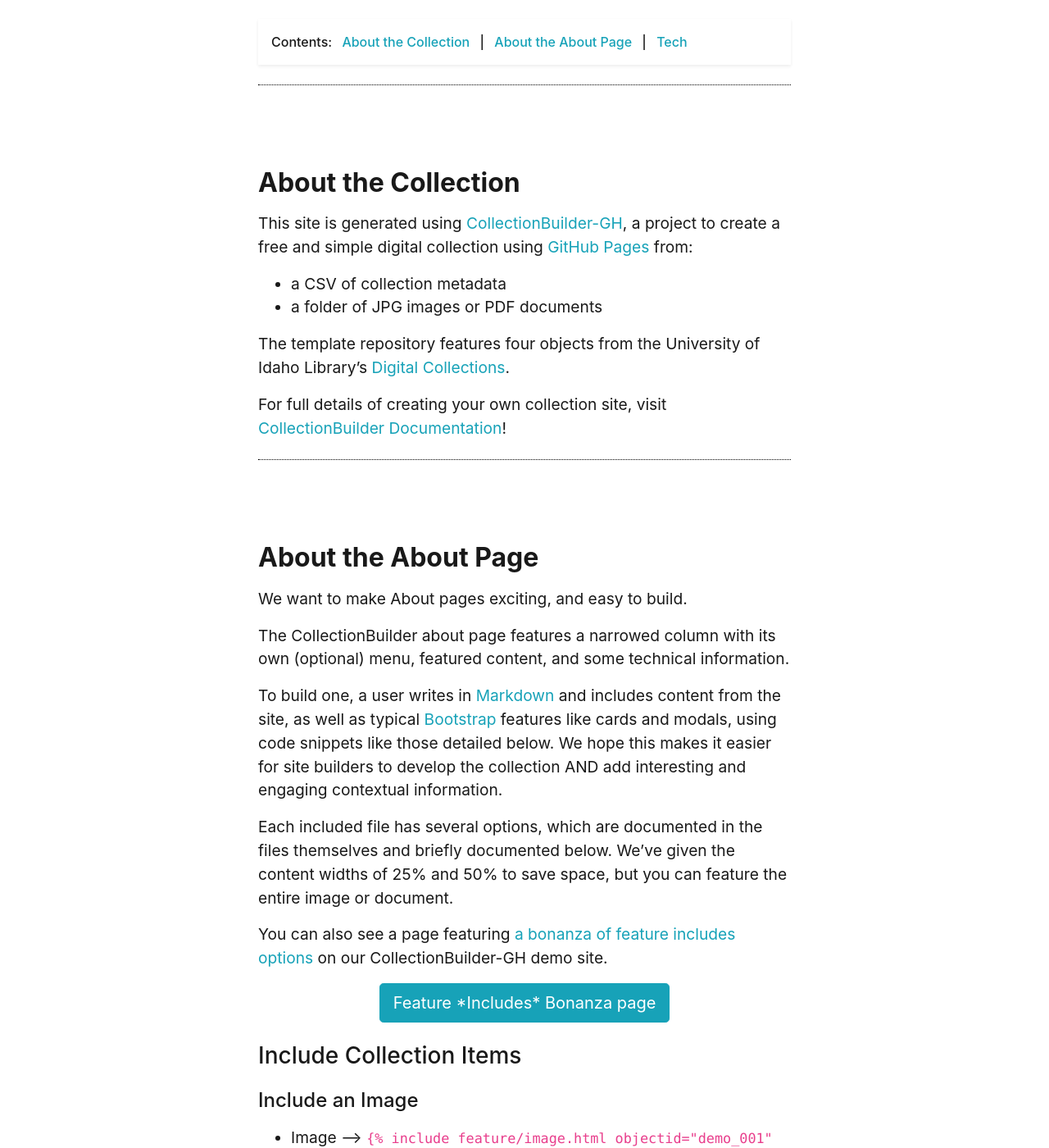
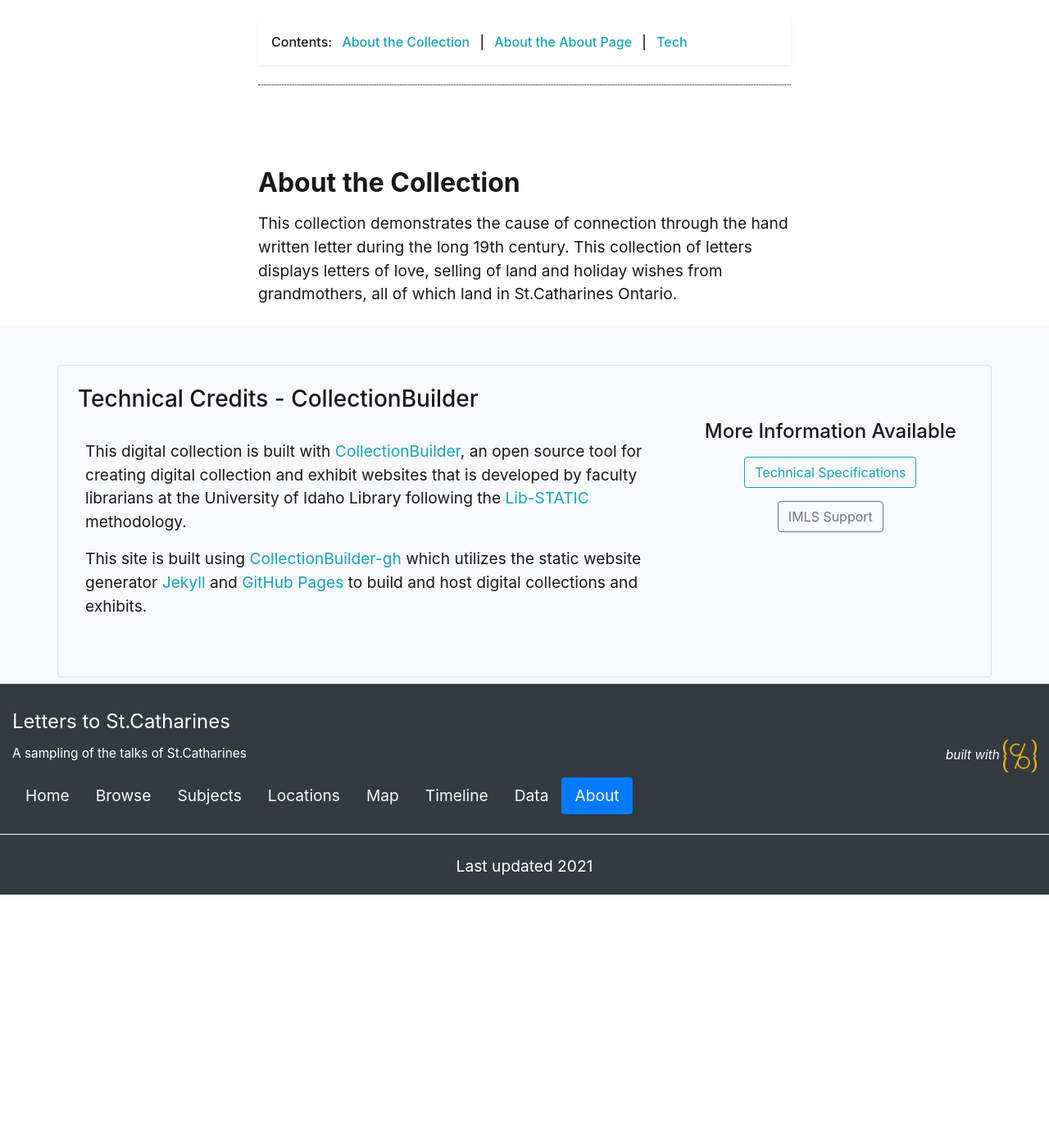
Before and after one commit to JessieRichard/Letters-to-St.Catharines, a Jekyll site: the page built from pages/about.md, in a window 1280 px wide and 1400 px high, scrolled down 469 px. Shown: the whole window at 82% size. Built offline with Jekyll 4.4.1, drawn with Linux system fonts in a browser that asks for light colours; after the commit the page ends 1560 px from its top, so only the background shows below that; some of the changed text lies outside the part shown.

Commit message:
Update about.md

```diff
--- a/pages/about.md
+++ b/pages/about.md
@@ -14,14 +14,4 @@
 
 ## About the Collection
 
-This site is generated using [CollectionBuilder-GH](https://collectionbuilding.github.io/gh/), a project to create a free and simple digital collection using [GitHub Pages](https://pages.github.com/) from:
-
-- a CSV of collection metadata
-- a folder of JPG images or PDF documents
-
-The template repository features four objects from the University of Idaho Library's [Digital Collections](https://www.lib.uidaho.edu/digital).
-
-For full details of creating your own collection site, visit [CollectionBuilder Documentation](https://collectionbuilder.github.io/cb-docs/)!
-
-<!-- IMPORTANT!!! DELETE this comment and the include below when you are finished editing this page for your collection. The include below introduces about page features. They will show up on your collection's about page until you delete it.  -->
-{% include cb/about_the_about.md %}
+This collection demonstrates the cause of connection through the hand written letter during the long 19th century. This collection of letters displays letters of love, selling of land and holiday wishes from grandmothers, all of which land in St.Catharines Ontario.
```
